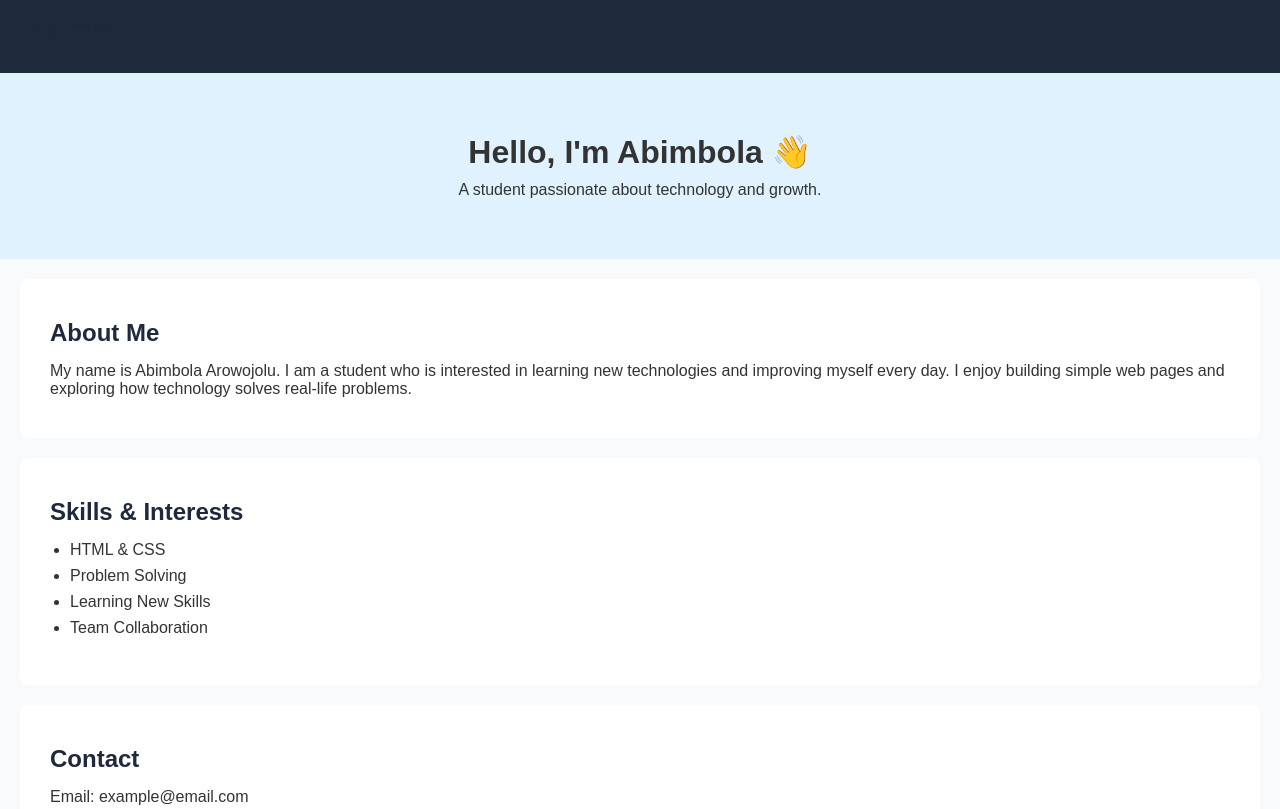
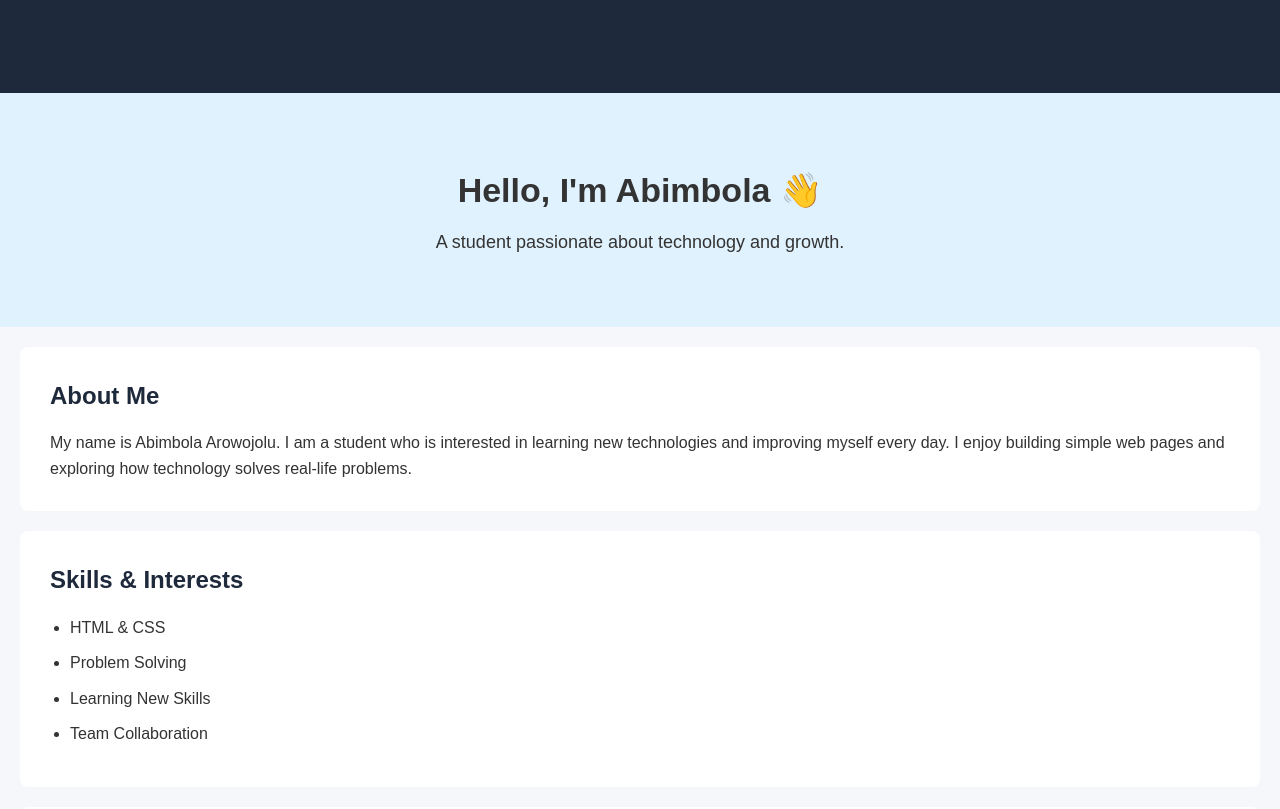
Before and after one commit to Bimbo-coder/abimbola123.github.io, a plain HTML site: page index.html in a window 1280 px wide. Shown: the top 809 px of the page. Drawn offline with Linux system fonts and the light colour scheme.

Commit message:
Update style.css

```diff
--- a/style.css
+++ b/style.css
@@ -6,29 +6,45 @@
 }
 
 body {
-    background-color: #f9fafc;
+    background-color: #f5f7fb;
     color: #333;
+    line-height: 1.6;
 }
 
 nav {
     background-color: #1e293b;
     color: white;
-    padding: 15px 30px;
+    padding: 20px 30px;
 }
 
 .hero {
     text-align: center;
-    padding: 60px 20px;
+    padding: 70px 20px;
     background-color: #e0f2fe;
 }
 
 .hero h1 {
-    font-size: 32px;
+    font-size: 34px;
     margin-bottom: 10px;
+}
+
+.hero p {
+    font-size: 18px;
 }
 
 section {
     padding: 40px 30px;
+}
+
+.about,
+.education,
+.skills,
+.goals,
+.contact {
+    background-color: white;
+    margin: 20px;
+    border-radius: 8px;
+    padding: 30px;
 }
 
 h2 {
@@ -36,23 +52,18 @@ h2 {
     color: #1e293b;
 }
 
-.about, .skills, .contact {
-    background-color: white;
-    margin: 20px;
-    border-radius: 8px;
-}
-
 ul {
     margin-left: 20px;
 }
 
 li {
-    margin-bottom: 8px;
+    margin-bottom: 10px;
 }
 
 footer {
     text-align: center;
-    padding: 15px;
+    padding: 20px;
     background-color: #1e293b;
     color: white;
+    margin-top: 40px;
 }
```
